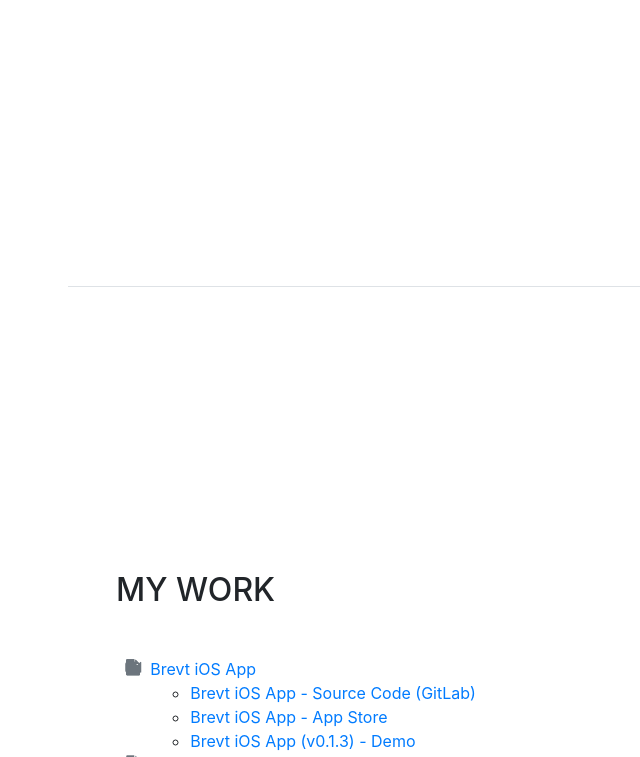
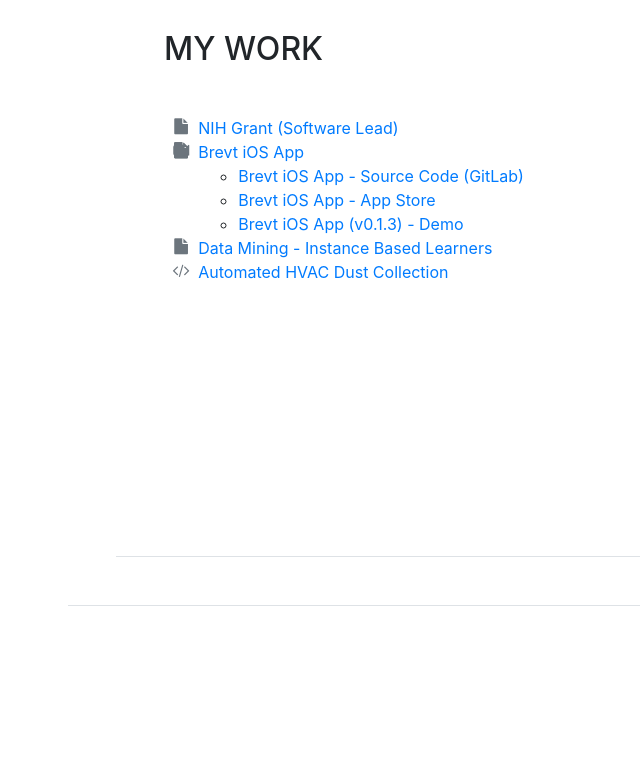
Before and after one commit to MattAndrick/MattE-J.github.io, a website with bundled scripts: page index.html in a window 1280 px wide. Shown: the part 3188-3945 px from the top of the page, without its empty margins (204-844 px from the left). After the commit the page ends 3794 px from the top, so only its background shows below. Built offline with nearby package versions, Linux system fonts and the light colour scheme; a web font is replaced by a local one.

Commit message:
Added NIH grant link.

```diff
--- a/index.html
+++ b/index.html
@@ -71,23 +71,6 @@
             <a href="mailto:matt.jackels@gmail.com">matt.jackels@gmail.com</a>
           </div>
           <p class="mb-5"></p>
-          <!-- <ul class="list-inline list-social-icons mb-0">
-            <li class="list-inline-item">
-              <a href="https://medium.com/@matt.jackels">
-                <span class="fa-stack fa-lg">
-                  <i class="fa fa-circle fa-stack-2x"></i>
-                  <i class="fa fa-medium fa-stack-1x fa-inverse"></i>
-                </span>
-              </a>
-            </li> -->
-            <!-- <li class="list-inline-item">
-              <a href="https://twitter.com/mattjackels">
-                <span class="fa-stack fa-lg">
-                  <i class="fa fa-circle fa-stack-2x"></i>
-                  <i class="fa fa-twitter fa-stack-1x fa-inverse"></i>
-                </span>
-              </a>
-            </li> -->
             <li class="list-inline-item">
               <a href="https://www.linkedin.com/in/matthewjackels/">
                 <span class="fa-stack fa-lg">
@@ -236,36 +219,15 @@
             </li>
           </ul>
 
-          <!-- <div class="subheading mb-3">Workflow</div>
-          <ul class="fa-ul mb-0">
-            <li>
-              <i class="fa-li fa fa-check"></i>
-              Mobile-First, Responsive Design</li>
-            <li>
-              <i class="fa-li fa fa-check"></i>
-              Cross Browser Testing &amp; Debugging</li>
-            <li>
-              <i class="fa-li fa fa-check"></i>
-              Cross Functional Teams</li>
-            <li>
-              <i class="fa-li fa fa-check"></i>
-              Agile Development &amp; Scrum</li>
-          </ul>
-        </div> -->
-      </section>
-
-      <!-- <section class="resume-section p-3 p-lg-5 d-flex flex-column" id="interests">
-        <div class="my-auto">
-          <h2 class="mb-5">Interests</h2>
-          <p>.</p>
-          <p class="mb-0">.</p>
-        </div>
-      </section> -->
-
       <section class="resume-section p-3 p-lg-5 d-flex flex-column" id="awards">
         <div class="my-auto">
           <h2 class="mb-5">My Work</h2>
           <ul class="fa-ul mb-0">
+              <li>
+                  <a href="https://projectreporter.nih.gov/project_info_description.cfm?aid=9777406" target="_blank">
+                    <i class="fa-li fa fa-file text-muted"></i>
+                    NIH Grant (Software Lead)</a>
+              </li>
               <li>
                   <a href="https://gitlab.com/MattE-J/brevt-ui/" target="_blank">
                     <i class="fa-li fa fa-file text-muted"></i>
```
